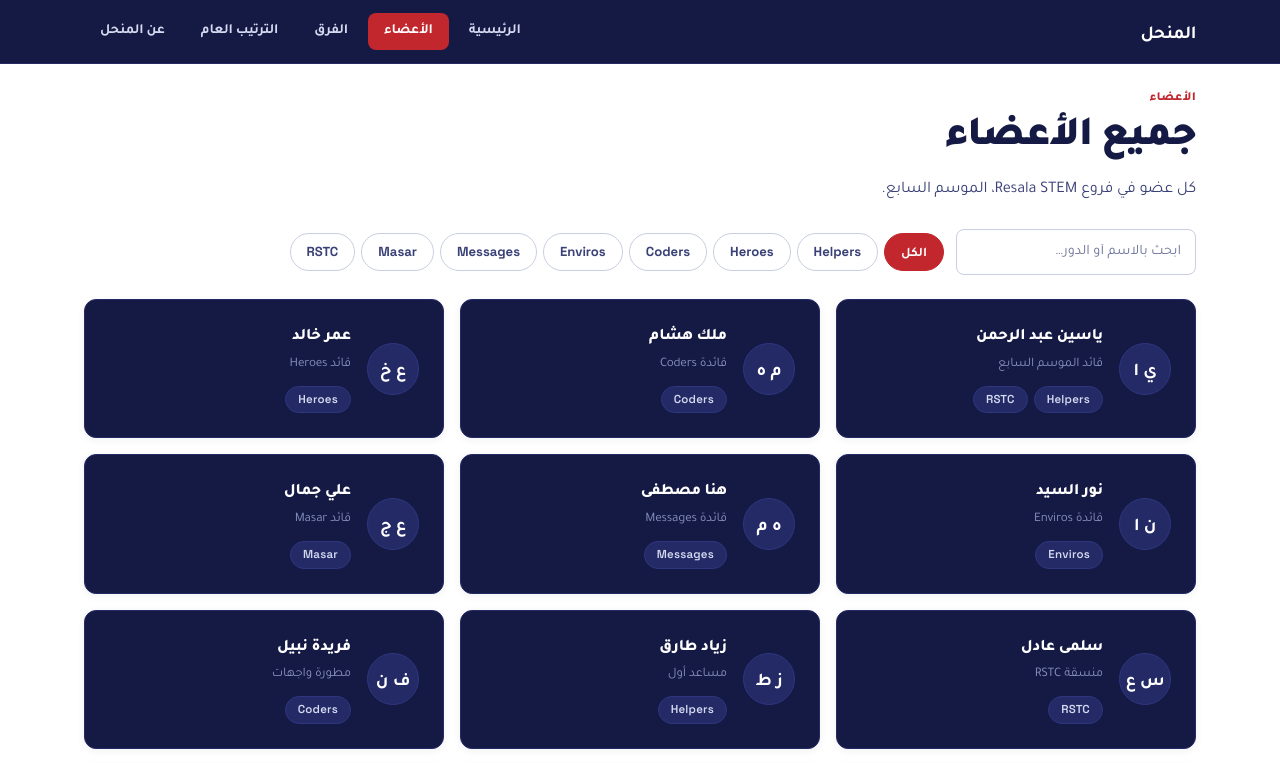
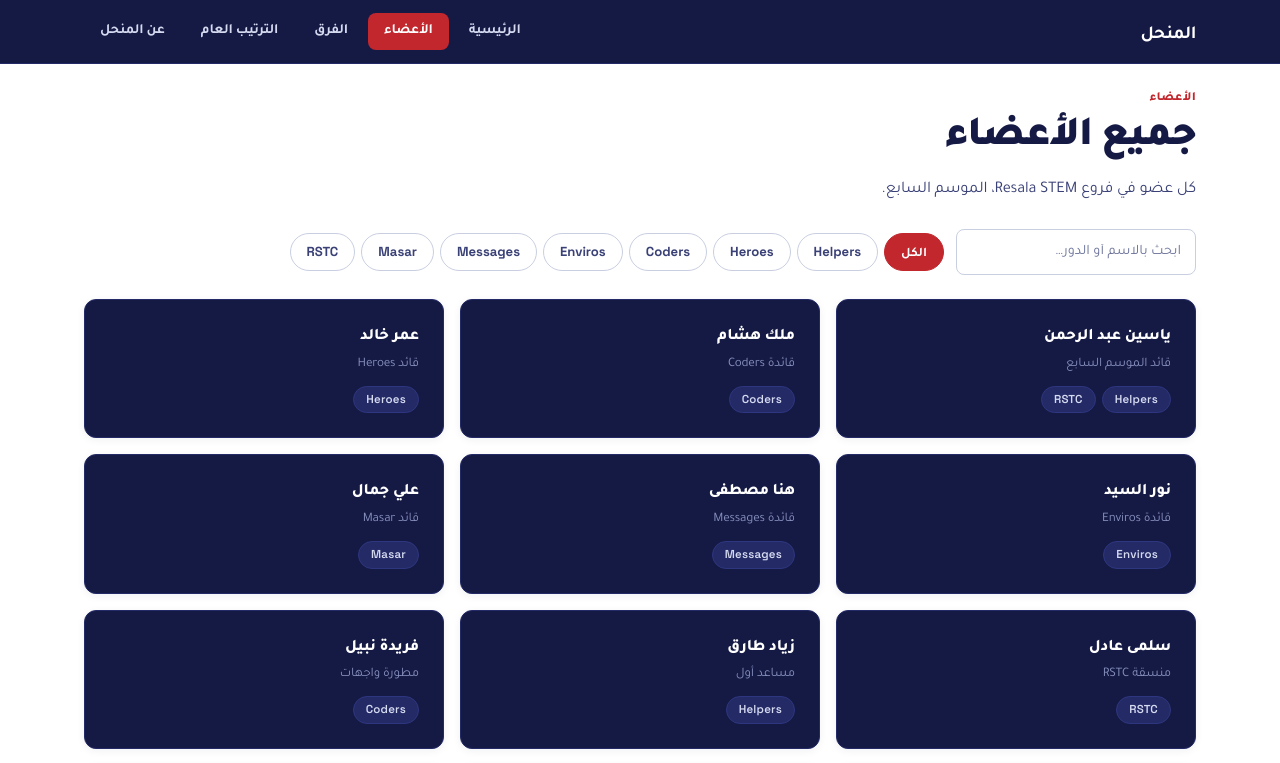
Before and after one commit to hazimshendy-stack/sbapiaryy, a React (Vite) app: page /#/members in a window 1280 px wide. Shown: the top 763 px of the page. Built offline with nearby package versions, Linux system fonts and the light colour scheme.

Commit message:
Update MemberCard.tsx

```diff
--- a/src/components/member/MemberCard.tsx
+++ b/src/components/member/MemberCard.tsx
@@ -1,13 +1,10 @@
 import { Link } from 'react-router-dom';
 import type { Member } from '@/types';
 import { getTeamById } from '@/lib/derive';
-import { Avatar } from '@/components/ui/Avatar';
 
 export function MemberCard({ member }: { member: Member }) {
   return (
-    <Link to={'/members/' + member.id} className="card member-card">
-      <Avatar name={member.name} />
-      <div className="member-card__body">
+    <Link to={'/members/' + member.id} className="card">
       <div className="member-card__name">{member.name}</div>
       <div className="member-card__role">{member.role}</div>
       <div className="member-card__teams">
@@ -17,7 +14,6 @@ export function MemberCard({ member }: { member: Member }) {
           return <span key={id} className="badge">{team.name}</span>;
         })}
       </div>
-      </div>
     </Link>
   );
 }
```
Lines whose indentation alone changed are shown as unchanged.
